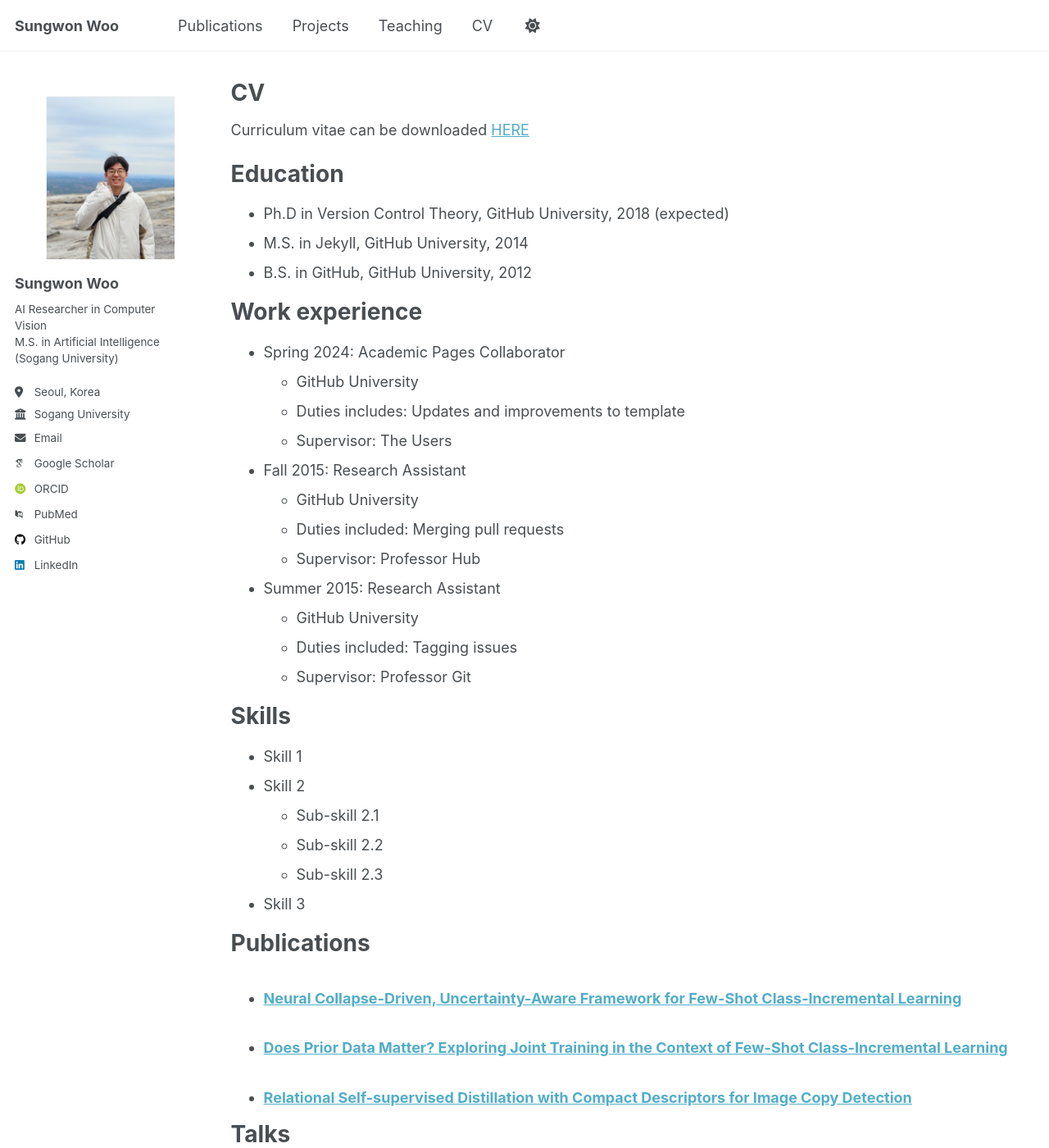
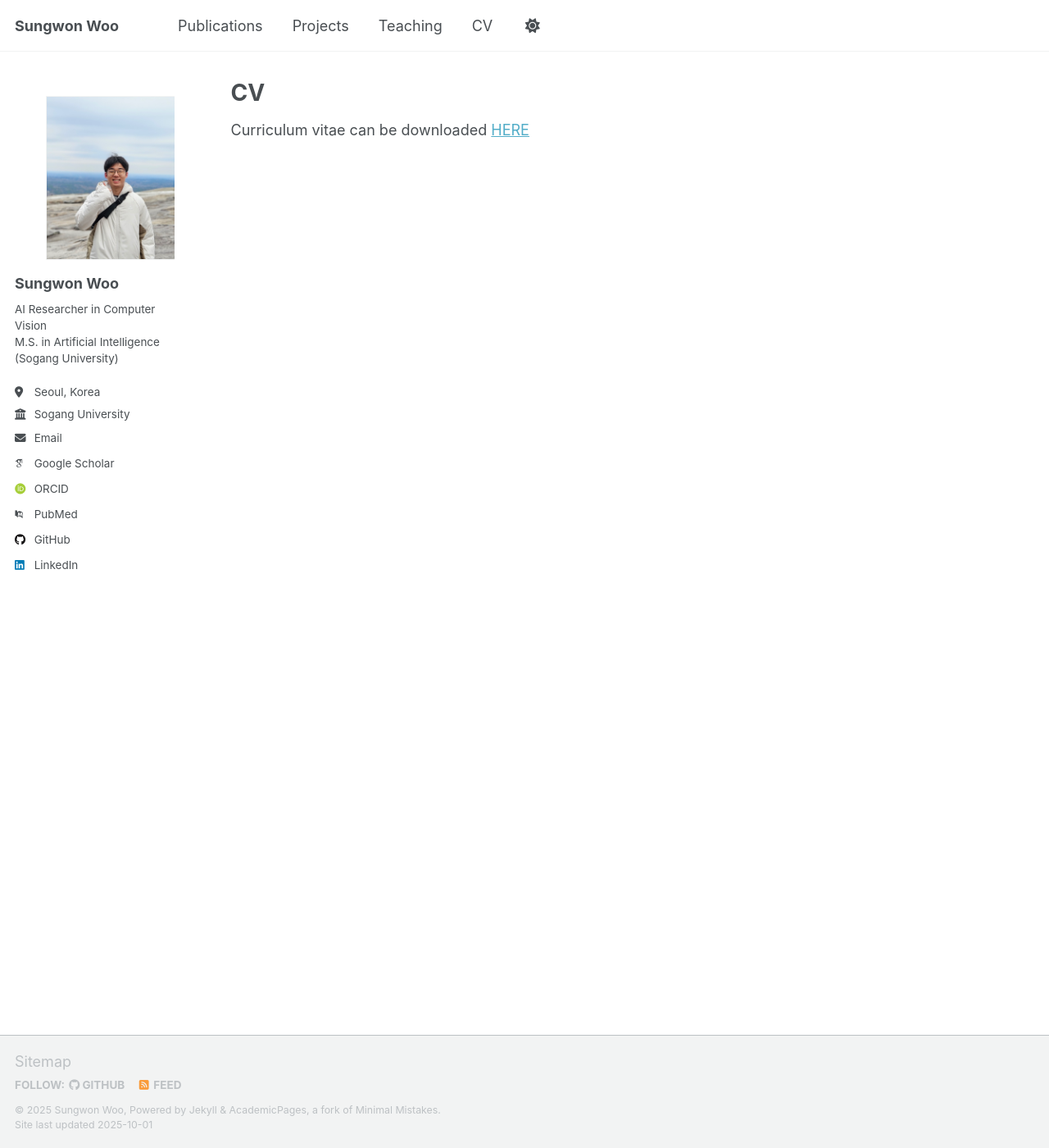
Before and after one commit to sungwon-woo/sungwon-woo.github.io, a Jekyll site: the page built from _pages/cv.md, in a window 1280 px wide and 1400 px high. Shown: the whole window at 82% size. Built offline with Jekyll 4.4.1, drawn with Linux system fonts in a browser that asks for light colours; some web fonts are replaced; a script that is not in the unit is left out; some of the changed text lies outside the part shown.

Commit message:
edit main page

```diff
--- a/_pages/cv.md
+++ b/_pages/cv.md
@@ -6,10 +6,10 @@ author_profile: true
 redirect_from:
   - /resume
 ---
-Curriculum vitae can be downloaded [HERE](https://drive.google.com/file/d/1vA2BNZxMgJ7aVPw_HE4tprMWLa5eWo5u/view?usp=drive_link)
+Curriculum vitae can be downloaded [HERE](/files/Sungwon_s_CV.pdf)
 
 
-{% include base_path %}
+<!-- {% include base_path %}
 
 Education
 ======
@@ -63,4 +63,4 @@ Teaching
 
 Service and leadership
 ======
-* Currently signed in to 43 different slack teams
+* Currently signed in to 43 different slack teams -->
```
Also changed, not shown: 1 other file.
